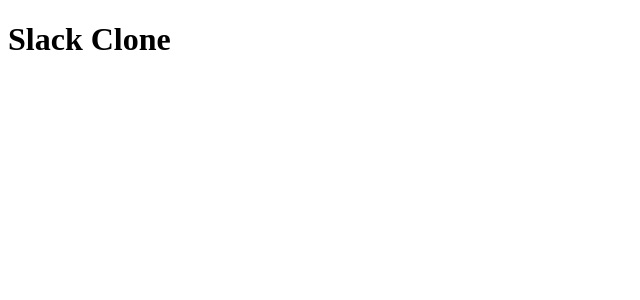
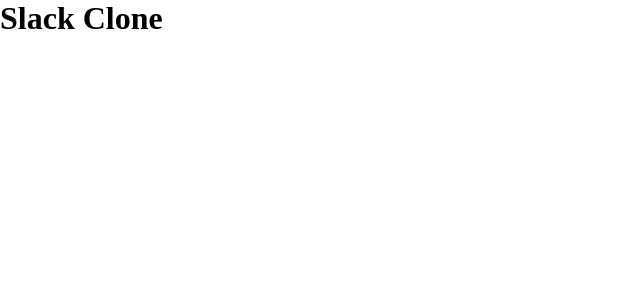
Before and after one commit to KingLouie1994/slack-clone-frontend, a React (Create React App) app: page / in a window 1280 px wide. Shown: the top 300 px of the page, without its empty margins (0-640 px from the left). Built offline with nearby package versions, Linux system fonts and the light colour scheme.

Commit message:
created and implemented GlobalStyle

```diff
--- a/src/App.js
+++ b/src/App.js
@@ -1,6 +1,11 @@
+// Import of global style
+
+import GlobalStyle from "./Styles/GlobalStyle";
+
 function App() {
   return (
-    <div className="App">
+    <div>
+      <GlobalStyle />
       <h1>Slack Clone</h1>
     </div>
   );
--- /dev/null
+++ b/src/Styles/GlobalStyle.js
@@ -0,0 +1,12 @@
+import { createGlobalStyle } from "styled-components";
+
+const GlobalStyle = createGlobalStyle`
+
+*{
+    margin: 0;
+    padding: 0;
+    box-sizing: border-box;
+}
+`;
+
+export default GlobalStyle;
```
